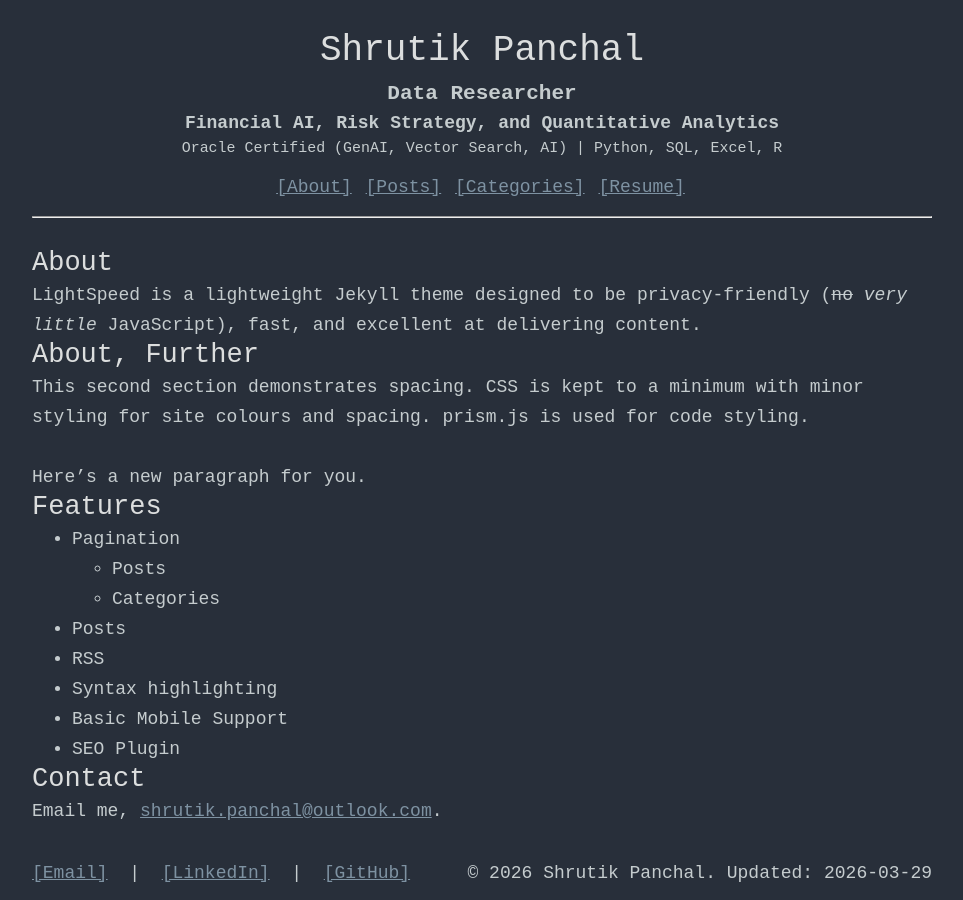
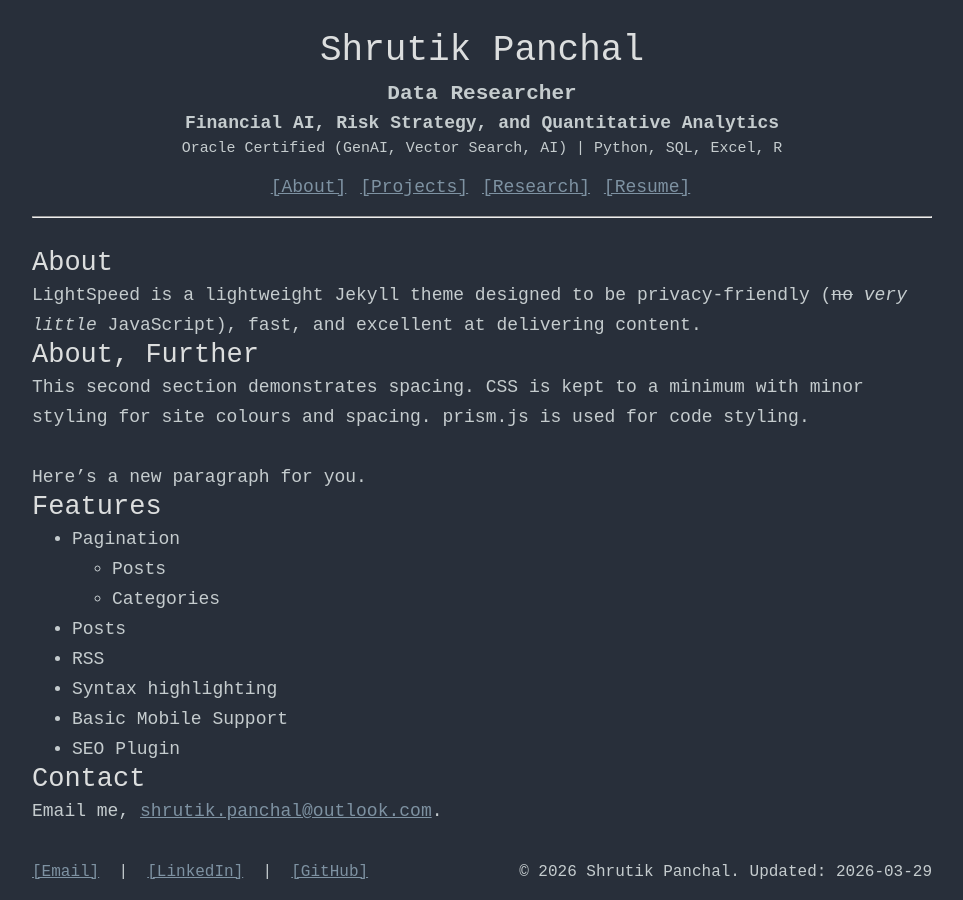
Before and after one commit to shrutik-panchal/shrutik-panchal.github.io, a Jekyll site: the page built from index - old.md, in a window 1280 px wide. Shown: the whole page, without its empty margins (158-1121 px from the left). Built offline with Jekyll 4.4.1, drawn with Linux system fonts in a browser that asks for light colours.

Commit message:
update to structure S12

```diff
--- a/_data/nav.yml
+++ b/_data/nav.yml
@@ -1,8 +1,8 @@
 - name: About
   link: /
-- name: Posts
+- name: Projects
   link: /posts
-- name: Categories
+- name: Research
   link: /categories
 - name: Resume
   link: /resume
--- a/_sass/footer.scss
+++ b/_sass/footer.scss
@@ -3,5 +3,5 @@
 .footer-text {
   display: block;
   position: relative;
-  font-size: 18px;
+  font-size: 16px;
 }
```
